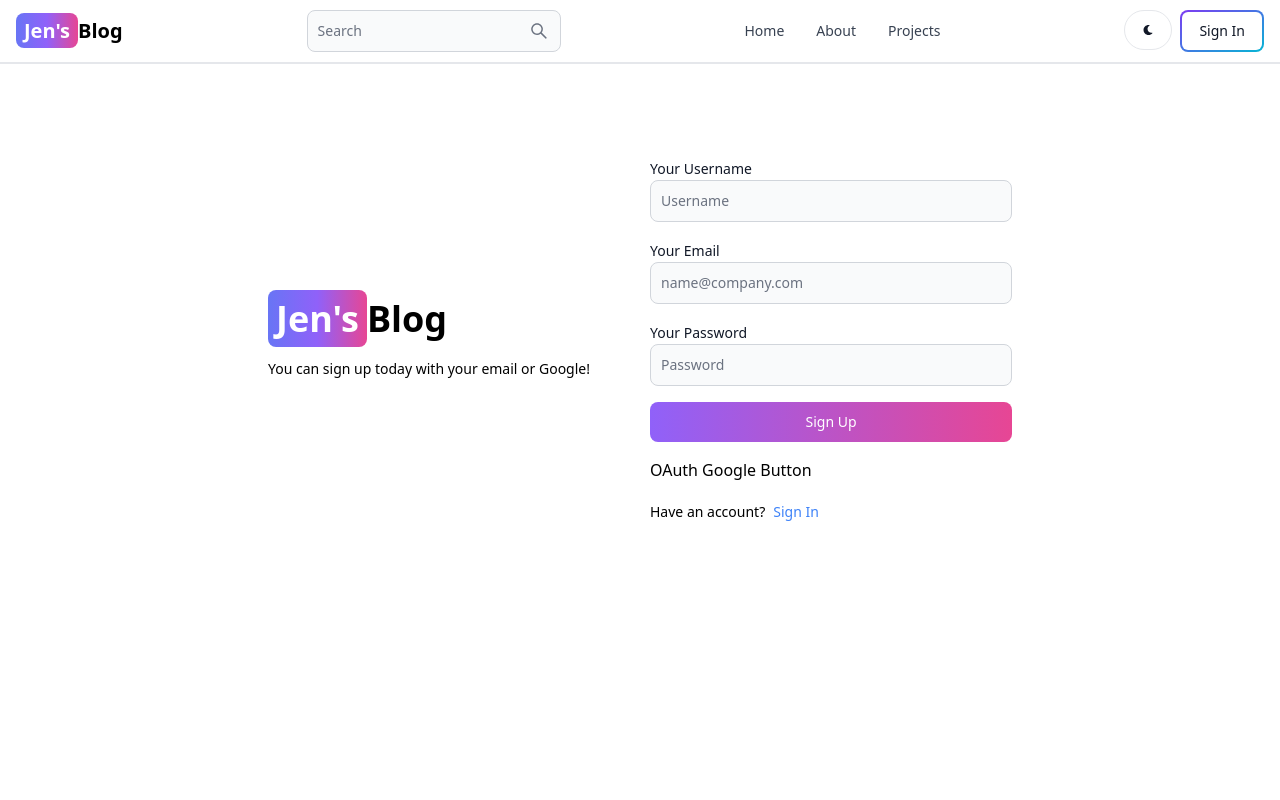
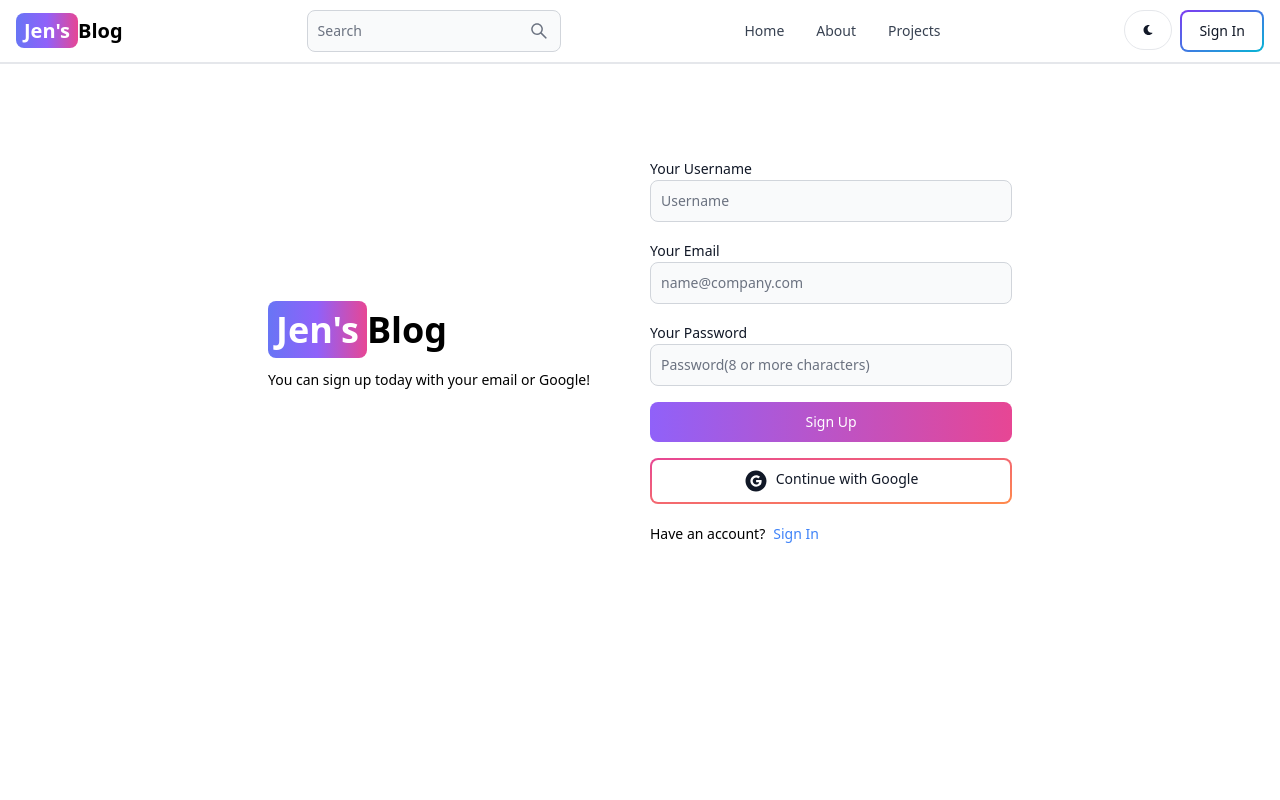
Before and after one commit to JenniferSieber/mern-blog, a React (Vite) app in the folder client/: page /sign-up in a window 1280 px wide. Shown: the top 800 px of the page. Built offline with nearby package versions, Linux system fonts and the light colour scheme.

Commit message:
create OAuthButton

```diff
--- a/client/src/components/OAuthComponent.jsx
+++ b/client/src/components/OAuthComponent.jsx
@@ -1,9 +1,20 @@
-import React from 'react'
+import { Button } from "flowbite-react";
+import React from "react";
+import { AiFillGoogleCircle } from "react-icons/ai";
 
 export default function OAuthComponent() {
+  const handleGoogleClick = async () => {
+    console.log("Google Sign In");
+  };
   return (
-    <div>
-      OAuth Google Button
-    </div>
-  )
+    <Button
+      type="button"
+      gradientDuoTone="pinkToOrange"
+      outline
+      onClick={handleGoogleClick}
+    >
+      <AiFillGoogleCircle className="w-6 h-6 mr-2" />
+      Continue with Google
+    </Button>
+  );
 }
--- a/client/src/pages/SignIn.jsx
+++ b/client/src/pages/SignIn.jsx
@@ -21,9 +21,9 @@ export default function SignIn() {
 
   const handleSubmit = async (e) => {
     e.preventDefault();
-    if (!formData.email || !formData.password) {
-      return dispatch(signInFailure("Please complete all fields."));
-    }
+    // if (!formData.email || !formData.password) {
+    //   return dispatch(signInFailure("Please complete all fields."));
+    // }
 
     try {
       dispatch(signInStart());
@@ -72,7 +72,7 @@ export default function SignIn() {
                 type="email"
                 placeholder="name@company.com"
                 id="email"
-                // required
+                required
                 onChange={handleChange}
               />
             </div>
@@ -82,7 +82,7 @@ export default function SignIn() {
                 type="password"
                 placeholder="********"
                 id="password"
-                // required
+                required
                 onChange={handleChange}
               />
             </div>
--- a/client/src/pages/SignUp.jsx
+++ b/client/src/pages/SignUp.jsx
@@ -16,9 +16,9 @@ export default function SignUp() {
 
   const handleSubmit = async (e) => {
     e.preventDefault();
-    if (!formData.username || formData.email || FormData.password) {
-      return setErrorMessage("Please complete all fields.");
-    }
+    // if (!formData.username || formData.email || FormData.password) {
+    //   return setErrorMessage("Please complete all fields.");
+    // }
 
     try {
       setLoading(true);
@@ -89,9 +89,9 @@ export default function SignUp() {
               <Label value="Your Password" />
               <TextInput
                 type="password"
-                placeholder="Password"
+                placeholder="Password(8 or more characters)"
                 id="password"
-                required
+                required minlength="8"
                 onChange={handleChange}
               />
             </div>
--- a/client/src/redux/store.js
+++ b/client/src/redux/store.js
@@ -1,12 +1,12 @@
 import { combineReducers, configureStore } from "@reduxjs/toolkit";
 import { persistReducer, persistStore } from "redux-persist";
 import storage from "redux-persist/lib/storage";
-// import themeReducer from './theme/themeSlice';
+import themeReducer from './theme/themeSlice';
 import userReducer from "./user/userSlice";
 
 const rootReducer = combineReducers({
   user: userReducer,
-  // theme: themeReducer,
+  theme: themeReducer, // light mode || dark mode
 });
 
 const persistConfig = {
--- /dev/null
+++ b/client/src/redux/theme/themeSlice.js
@@ -0,0 +1,19 @@
+// Dark mode Functionality
+import { createSlice } from "@reduxjs/toolkit";
+
+const initialState = {
+  theme: "light",
+};
+
+const themeSlice = createSlice({
+  name: "theme",
+  initialState,
+  reducers: {
+    toggleTheme: (state) => {
+      state.theme = state.theme === "light" ? "dark" : "light";
+    },
+  },
+});
+
+export const { toggleTheme } = themeSlice.actions;
+export default themeSlice.reducer;
```
